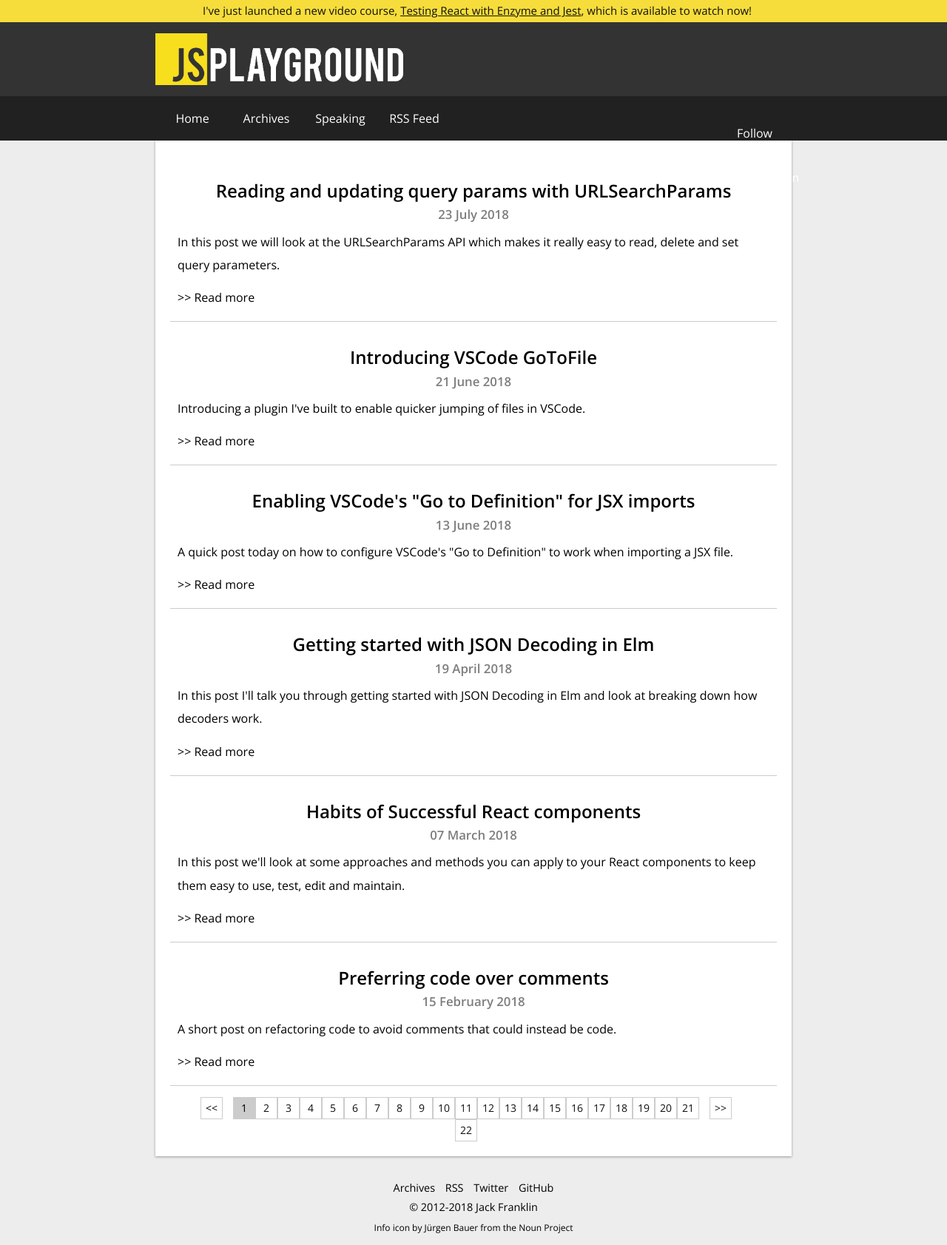
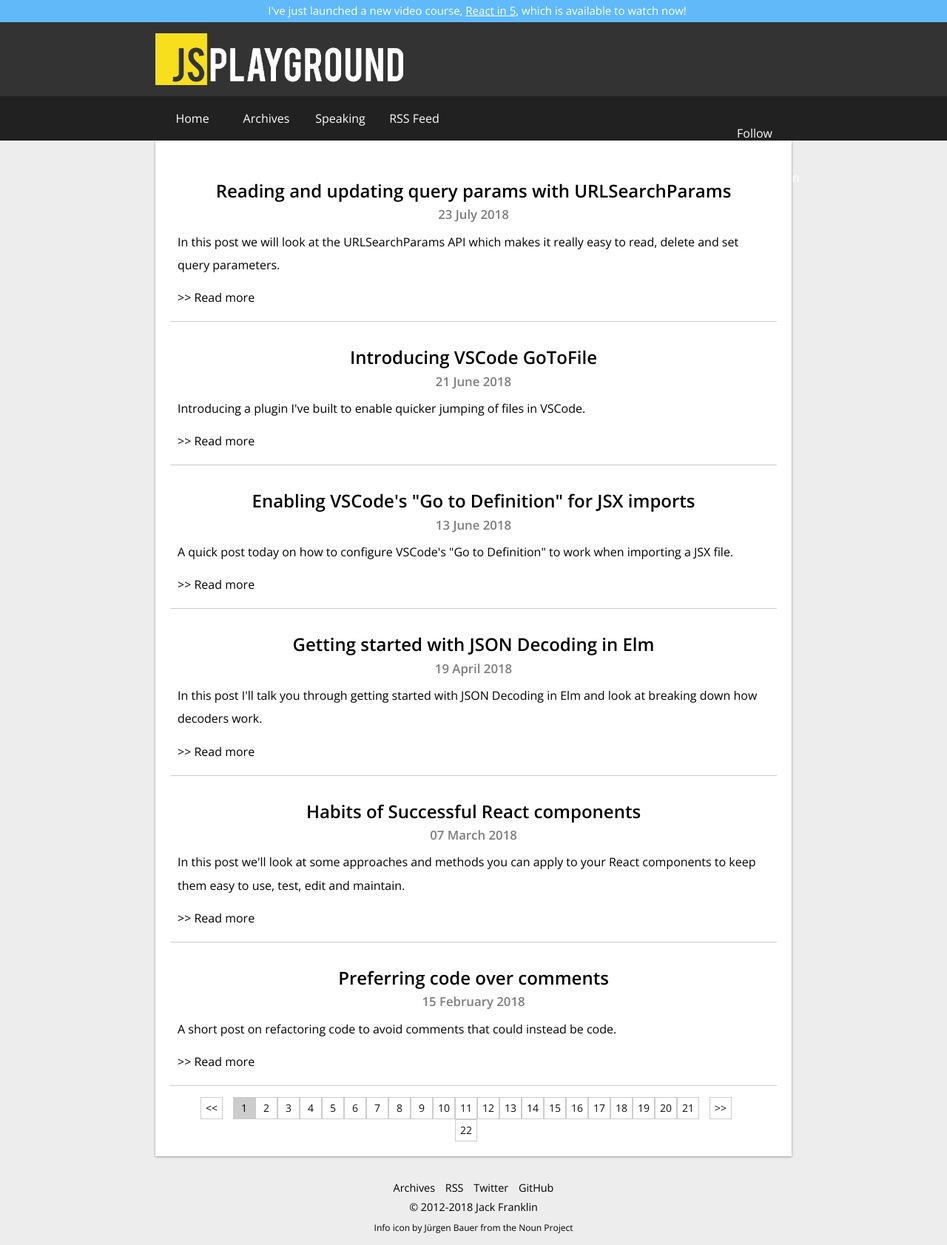
Before and after one commit to jackfranklin/javascriptplayground.com, a Jekyll site: the page built from index.html, in a window 1280 px wide. Shown: the whole page at 74% size. Built offline with Jekyll 4.4.1, drawn with Linux system fonts in a browser that asks for light colours; the list of posts is cut into pages by our own code; comment, search, counter and statistics services are not loaded.

Commit message:
add react in 5 banner

```diff
--- a/_layouts/default.html
+++ b/_layouts/default.html
@@ -11,7 +11,7 @@
   </head>
   <body>
     <div class="notification">
-      <p>I've just launched a new video course, <a href="/testing-react-enzyme-jest">Testing React with Enzyme and Jest</a>, which is available to watch now!</p>
+      <p>I've just launched a new video course, <a href="/react-in-five">React in 5</a>, which is available to watch now!</p>
     </div>
     <header class="site-header" role="banner">
       <div class="content-container">
--- a/_sass/_styles.scss
+++ b/_sass/_styles.scss
@@ -338,8 +338,8 @@ ul.archives {
 .notification {
   height: 30px;
   line-height: 30px;
-  background: #f6dd3b;
-  color: #111;
+  background: #60bafa;
+  color: #fff;
   font-size: 15px;
   padding: 0 0 0 10px;
   text-align: center;
@@ -347,7 +347,7 @@ ul.archives {
 
 .notification a:link,
 .notification a:visited {
-  color: #111;
+  color: #fff;
 }
 
 .notification a:hover {
```
